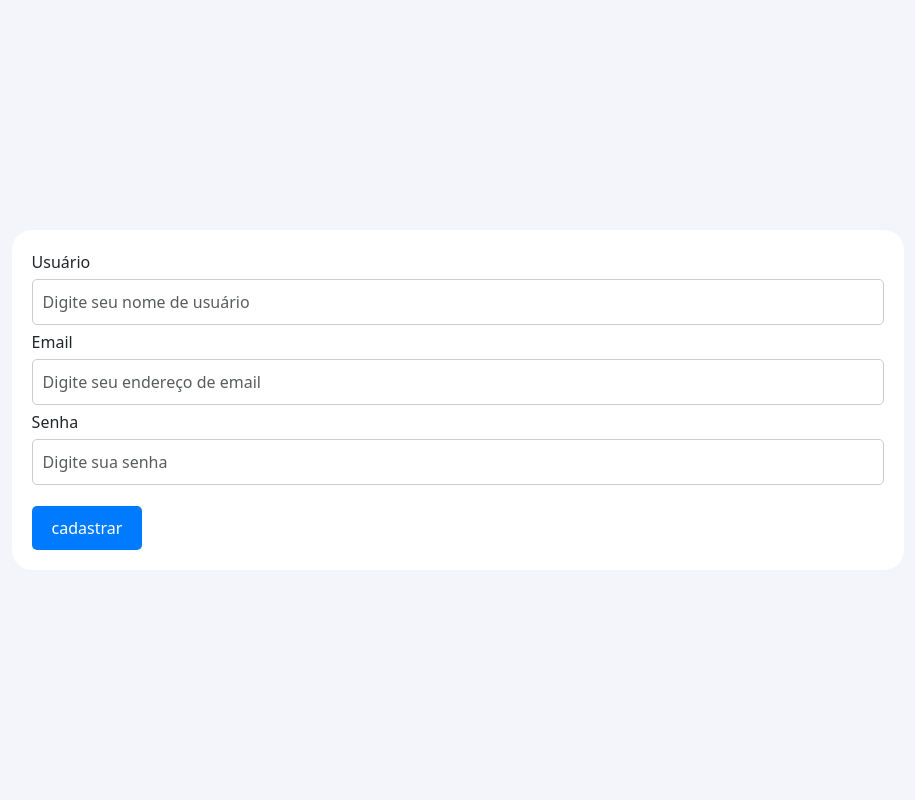
After one commit to mateusbdp/site-assinatura-django, a Django app: page /registro in a window 1280 px wide. The commit adds this page. Shown: the whole page, without its empty margins (182-1097 px from the left). Run offline with Django 5.2, Linux system fonts and the light colour scheme.

Commit message:
adição da funcionalidade de login e cadastro

```diff
--- a/app_autenticacao/static/css/estilo.css
+++ b/app_autenticacao/static/css/estilo.css
@@ -0,0 +1,83 @@
+body{
+    background-color: #F4F5FA;
+}
+
+.login-usuaio {
+    display: flex;
+    justify-content: center;
+    align-items: center;
+    height: 100vh;
+
+}
+.login-usuaio form {
+    background-color: #ffffff;
+    padding: 20px;
+    border-radius: 15px;
+}
+.login-usuaio .errorlist{
+    color: rgb(255, 76, 81);
+}
+/* Estilizar os inputs */
+.login-usuaio input[type="text"],
+input[type="password"] {
+    padding: 10px;
+    margin: 5px 0;
+    width: 100%;
+    border: 1px solid #ccc;
+    border-radius: 5px;
+}
+
+/* Estilizar o botão */
+.login-usuaio button[type="submit"] {
+    padding: 10px 20px;
+    margin-top: 10px;
+    background-color: #007bff;
+    color: #fff;
+    border: none;
+    border-radius: 5px;
+    cursor: pointer;
+    transition: background-color 0.3s ease;
+}
+
+.login-usuaio button[type="submit"]:hover {
+    background-color: #0056b3;
+}
+
+/* css cadastro */
+
+.resgistro{
+    display: flex;
+    justify-content: center;
+    align-items: center;
+    height: 100vh;
+
+
+}
+.resgistro form {
+    background-color: #ffffff;
+    width: 80%;
+    padding: 20px;
+    border-radius: 20px;
+}
+.resgistro input{
+    padding: 10px;
+    margin: 5px 0;
+    width: 100%;
+    border: 1px solid #ccc;
+    border-radius: 5px;
+}
+.resgistro button{
+    padding: 10px 20px;
+    margin-top: 10px;
+    background-color: #007bff;
+    color: #fff;
+    border: none;
+    border-radius: 5px;
+    cursor: pointer;
+    transition: background-color 0.3s ease;
+}
+
+.resgistro  button:hover {
+    background-color: #0056b3;
+    color: #F4F5FA;
+}
--- /dev/null
+++ b/app_autenticacao/templates/registro.html
@@ -0,0 +1,33 @@
+{% extends 'base.html' %}
+{% load static %}
+{% block title %} registro {% endblock %}
+
+{% block content %}
+
+<div class="container">
+    <div class="row">
+        <div class="col-md-12">
+
+            <div class="resgistro">
+            <form action="{% url 'registro' %}" method="post"> {% csrf_token %}
+                <div class="form-group">
+                    <label for="username">Usuário</label>
+                    <input type="text" class="form-control" id="username" name="username" placeholder="Digite seu nome de usuário" required>
+                </div>
+                <div class="form-group">
+                    <label for="email">Email</label>
+                    <input type="email" class="form-control" id="email" name="email" placeholder="Digite seu endereço de email" required>
+                </div>
+                <div class="form-group">
+                    <label for="password">Senha</label>
+                    <input type="password" class="form-control" id="password" name="password" placeholder="Digite sua senha" required>
+                </div>
+                <button type="submit" class="btn  mt-3">cadastrar</button>
+            </form>
+        </div>
+
+        </div>
+    </div>
+</div>
+
+{% endblock content %}
--- a/app_autenticacao/urls.py
+++ b/app_autenticacao/urls.py
@@ -3,4 +3,9 @@ from . import views
 
 urlpatterns = [
     path('', views.home, name='home'),
+    path("login", views.loginuser, name="login"),
+    path("registro", views.registro, name="registro"),
+    path("logalt", views.logalt, name="logalt"),
+
+
 ]
--- a/app_autenticacao/views.py
+++ b/app_autenticacao/views.py
@@ -1,4 +1,58 @@
-from django.shortcuts import render
+from django.contrib.auth.models import User
+from django.http.response import HttpResponse
+from django.shortcuts import render, redirect
+from django.contrib.auth.forms import UserCreationForm
+
+
+from django.contrib.auth import authenticate, login
+from django.contrib.auth.forms import AuthenticationForm
+from django.contrib.auth import logout
+
+
+def loginuser(request):
+        if request.method == 'POST':
+            form = AuthenticationForm(request, data=request.POST)
+            if form.is_valid():
+                username = form.cleaned_data.get('username')
+                password = form.cleaned_data.get('password')
+                user = authenticate(username=username, password=password)
+                if user is not None:
+                    login(request, user)
+                    return redirect('home')
+                else:
+                    return HttpResponse("Falha no login. Por favor, verifique seu nome de usuário e senha.")
+            else:
+                return render(request, 'login.html', {'form': form})
+
+        else:
+            form = AuthenticationForm()
+            return render(request, 'login.html', {'form': form})
 
 def home(request):
     return render(request, 'home.html')
+
+def registro(request):
+
+    if request.method == 'GET':
+        return render(request, 'registro.html')
+
+    else:
+        username = request.POST.get('username')
+        email = request.POST.get('email')
+        password = request.POST.get('password')
+
+        # Validação manual dos dados
+        user= User.objects.filter(username=username).first()
+        if user:
+            return HttpResponse('usuario ja existe')
+
+        # Cria o usuário com senha criptografada
+        user = User.objects.create_user(username=username, email=email, password=password)
+        user.save()
+        return HttpResponse('usuario cadastrado com sucesso')
+
+
+
+def logalt(request):
+    logout(request)
+    return redirect('home')
```
Also changed, not shown: app_autenticacao/templates/home.html (+20 -1 lines), app_autenticacao/templates/login.html (added, +30 -0 lines), db.sqlite3.
